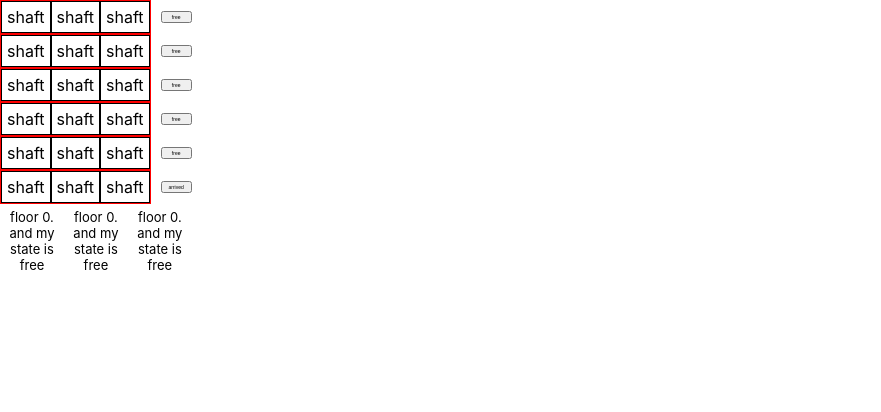
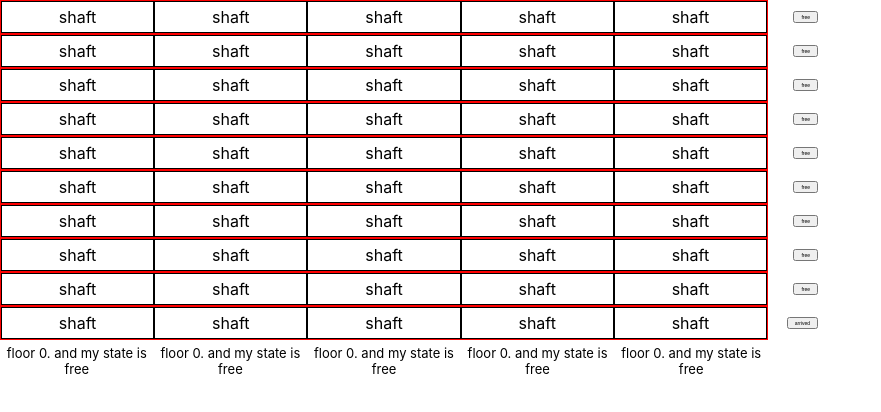
Before and after one commit to DrLiamKless/Elevators, a React (Create React App) app in the folder elevators/: page / in a window 1280 px wide. Shown: the top 412 px of the page, without its empty margins (0-881 px from the left). Built offline with nearby package versions, Linux system fonts and the light colour scheme.

Commit message:
start styling the wrappers

```diff
--- a/elevators/src/components/CallButton.tsx
+++ b/elevators/src/components/CallButton.tsx
@@ -3,9 +3,11 @@ import styled from 'styled-components';
 import { FloorState } from '../utils/models/Floor';
 
 const Button = styled.button`
-  width: 100%;
-  height: 100%;
+  width: fit-content;
+  height: fit-content;
   font-size: 5px;
+  position: absolute;
+  right: -50px;
 `
 
 function CallButton ({floorState, ...rest }: {floorState: FloorState} & ComponentPropsWithoutRef<"button">) {
--- a/elevators/src/components/Game.tsx
+++ b/elevators/src/components/Game.tsx
@@ -5,12 +5,12 @@ import BuildingStructure from './building/BuildingStructure';
 
 
 const Root = styled.div`
-  width: fit-content;
-  height: fit-content;
+  width: 100vw;
+  height: 100vh;
 `
 
 function Game() {
-  const [building, setBuilding] = useState(new Building(6, 3));
+  const [building, setBuilding] = useState(new Building(10, 5));
 
   return (
     <Root>
--- a/elevators/src/components/building/BuildingStructure.tsx
+++ b/elevators/src/components/building/BuildingStructure.tsx
@@ -5,17 +5,25 @@ import ElevatorComponent from './ElevatorComponent';
 import FloorComponent from './FloorComponent';
 
 const ElevatorsWrapper = styled.div`
-  position: absolute;
+  position: relative;
   display: flex;
+  width: 60%;
+  bottom: 0px;
 `
 
 const FloorsWrapper = styled.div`
   display: flex;
   flex-direction: column-reverse;
+  position: relative;
+  width: 60%;
 `
 
 const Root = styled.div`
   position: relative;
+  display: flex;
+  flex-direction: column;
+  width: 100%;
+  height: 100%;
 `
 
 function BuildingStructure({ building }: {building: Building}) {
```
